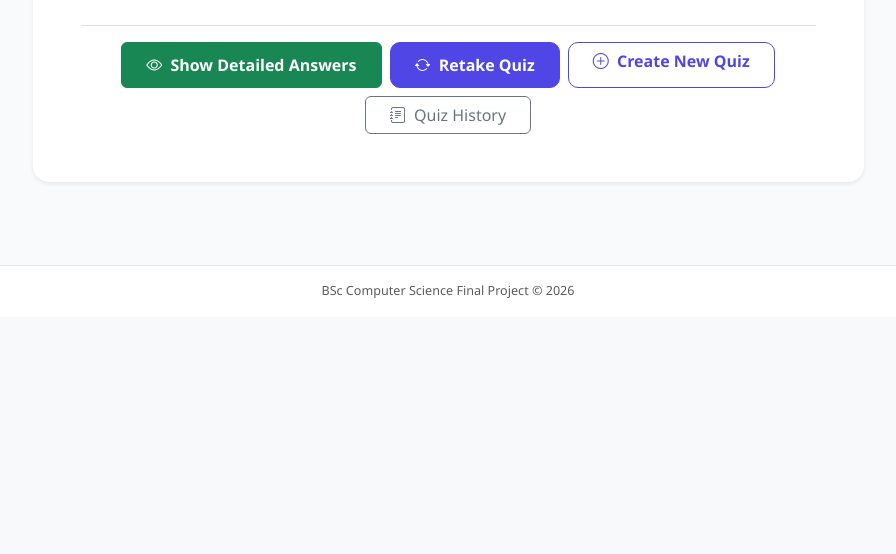
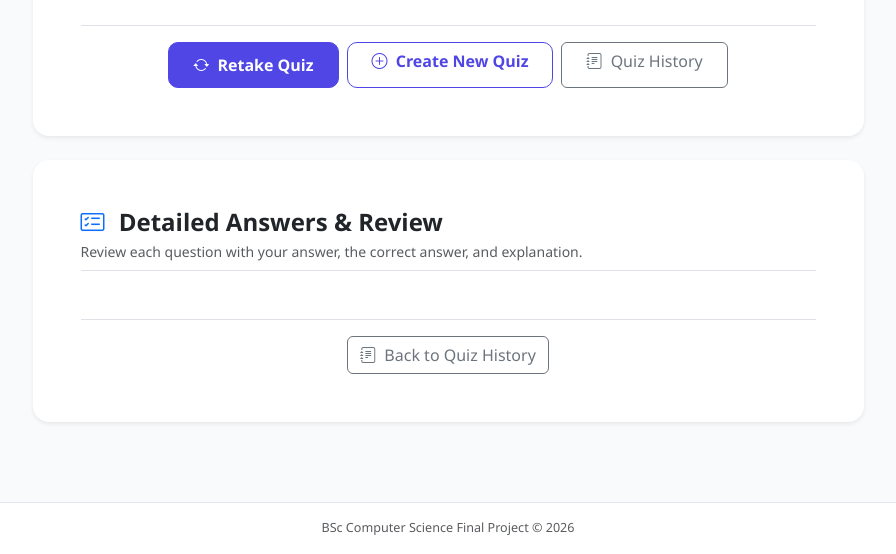
Before and after one commit to muskanshaikh81063-afk/AI_QUIZ_GENERATOR, a Flask app: template templates/result.html in a window 1280 px wide. Shown: the part 483-1037 px from the top of the page, without its empty margins (192-1088 px from the left). Before the commit the page ends 781 px from the top, so only its background shows below. Run offline with Flask 3, Linux system fonts and the light colour scheme; the template is opened without the code that fills it, so the values that code supplies are empty.

Commit message:
Show answer review immediately on result page alongside score

```diff
--- a/templates/result.html
+++ b/templates/result.html
@@ -110,10 +110,6 @@
 
                     <!-- Action Buttons -->
                     <div class="d-flex justify-content-center gap-2 flex-wrap pt-3 border-top">
-                        <button type="button" class="btn btn-success px-4 fw-bold" onclick="toggleResultAnswers()">
-                            <i id="toggleAnswersBtnIcon" class="bi bi-eye me-1"></i>
-                            <span id="toggleAnswersBtnText">Show Detailed Answers</span>
-                        </button>
                         <a href="{{ url_for('attempt_quiz', quiz_id=result.quiz_id) }}" class="btn btn-primary px-4">
                             <i class="bi bi-arrow-repeat me-1"></i> Retake Quiz
                         </a>
@@ -126,18 +122,15 @@
                     </div>
                 </div>
 
-                <!-- Detailed Question Breakdown (Revealed when student clicks Show Detailed Answers) -->
-                <div id="detailedAnswersContainer" class="card border-0 shadow-sm p-4 p-md-5 mb-5" style="display: none;">
+                <!-- Detailed Question Breakdown (Shown at the same time after submission) -->
+                <div id="detailedAnswersContainer" class="card border-0 shadow-sm p-4 p-md-5 mb-5">
                     <div class="d-flex justify-content-between align-items-center mb-4 pb-2 border-bottom">
                         <div>
                             <h4 class="fw-bold mb-1">
-                                <i class="bi bi-card-checklist text-primary me-2"></i> Detailed Answers & Explanations
+                                <i class="bi bi-card-checklist text-primary me-2"></i> Detailed Answers & Review
                             </h4>
-                            <p class="text-muted small mb-0">Review each question with your answer, the correct answer, and reasoning.</p>
+                            <p class="text-muted small mb-0">Review each question with your answer, the correct answer, and explanation.</p>
                         </div>
-                        <button type="button" class="btn btn-outline-secondary btn-sm" onclick="toggleResultAnswers()">
-                            <i class="bi bi-eye-slash me-1"></i> Hide
-                        </button>
                     </div>
 
                     {% for item in result.results_detail %}
```
